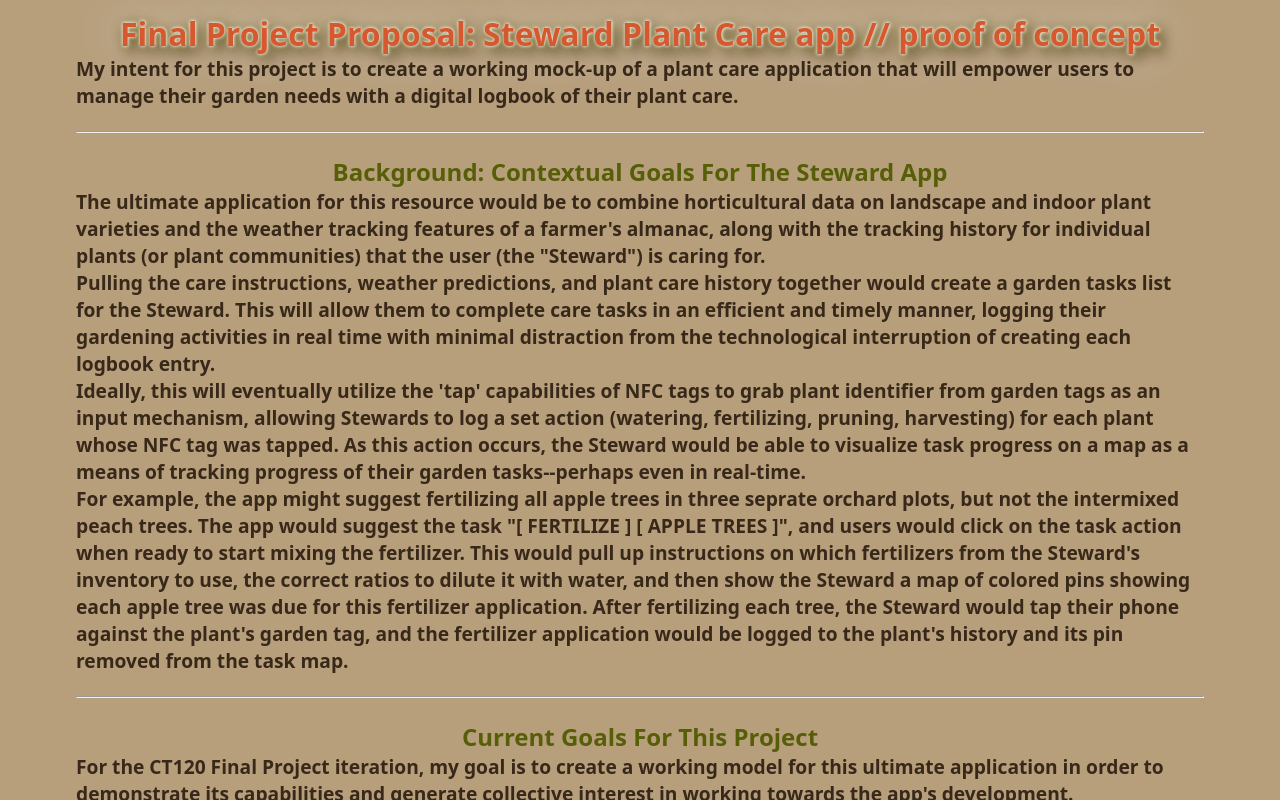
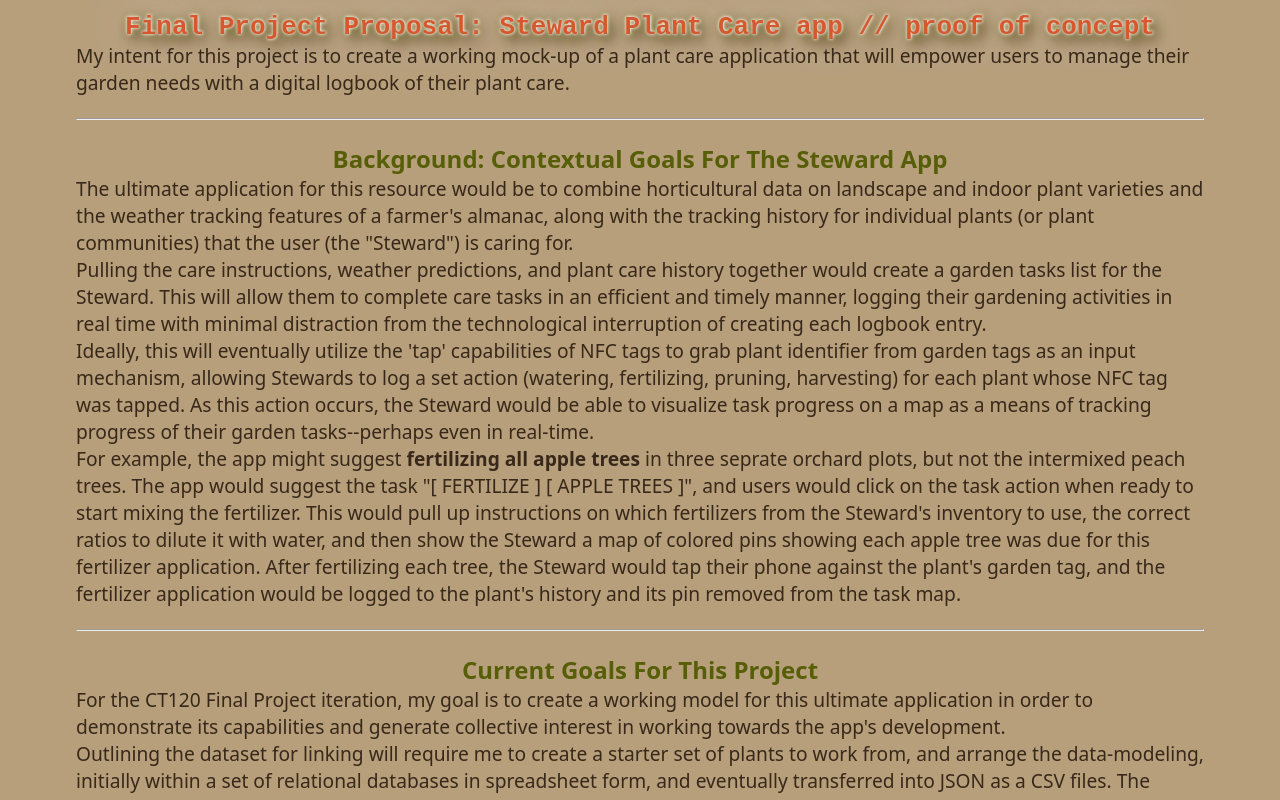
Before and after one commit to OwlSalt/ucscCT120, a plain HTML site: page finaloutline.html in a window 1280 px wide. Shown: the top 800 px of the page. Drawn offline with Linux system fonts and the light colour scheme.

Commit message:
unbolded muchly, width constraints loosened

```diff
--- a/stylesheet.css
+++ b/stylesheet.css
@@ -16,16 +16,15 @@ html, body {
     background-color: var(--main-kraft-color);
 }
 body {
-    max-width: 90%; /* to constrain width */
+    width: 90%;
     margin: 0 auto; /* to center horizontally on page*/
     padding: 12px; /* l&r gutters */
     color: var(--main-soil-color);
     box-sizing: border-box;
     font-family:system-ui, -apple-system, BlinkMacSystemFont, 'Segoe UI', Roboto, Oxygen, Ubuntu, Cantarell, 'Open Sans', 'Helvetica Neue', sans-serif;
-    font-weight:bold;
 }
 h1 {
-    font-family:system-ui, -apple-system, BlinkMacSystemFont, 'Segoe UI', Roboto, Oxygen, Ubuntu, Cantarell, 'Open Sans', 'Helvetica Neue', sans-serif;
+    font-family:monospace;
     text-align: center;
     font-weight: bold;
     color: var(--main-melon-color);
@@ -38,7 +37,6 @@ h1 {
 }
 h2 {
     font-family:system-ui, -apple-system, BlinkMacSystemFont, 'Segoe UI', Roboto, Oxygen, Ubuntu, Cantarell, 'Open Sans', 'Helvetica Neue', sans-serif;
-    font-weight: bold;
     text-align: center;
     text-transform:capitalize;
     color: var(--main-green-color);
@@ -46,21 +44,17 @@ h2 {
 h3 {
     font-family:system-ui, -apple-system, BlinkMacSystemFont, 'Segoe UI', Roboto, Oxygen, Ubuntu, Cantarell, 'Open Sans', 'Helvetica Neue', sans-serif;
     color: var(--main-soil-color);
-    font-weight: bold;
 }
 h4 {
     font-family:system-ui, -apple-system, BlinkMacSystemFont, 'Segoe UI', Roboto, Oxygen, Ubuntu, Cantarell, 'Open Sans', 'Helvetica Neue', sans-serif;
     color: var(--main-compost-color);
-    font-weight: bold;
 }
 p {
     font-family:system-ui, -apple-system, BlinkMacSystemFont, 'Segoe UI', Roboto, Oxygen, Ubuntu, Cantarell, 'Open Sans', 'Helvetica Neue', sans-serif;
     color: var(--main-compost-color);
     font-size:larger;
-    font-weight: bold;
 }
 li {
     font-family:system-ui, -apple-system, BlinkMacSystemFont, 'Segoe UI', Roboto, Oxygen, Ubuntu, Cantarell, 'Open Sans', 'Helvetica Neue', sans-serif;
     color: var(--main-compost-color);
-    font-weight: bold;
 }
```
